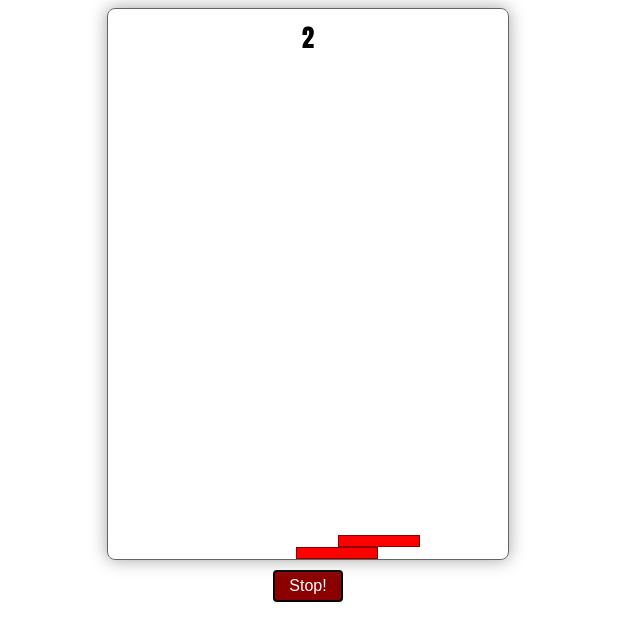
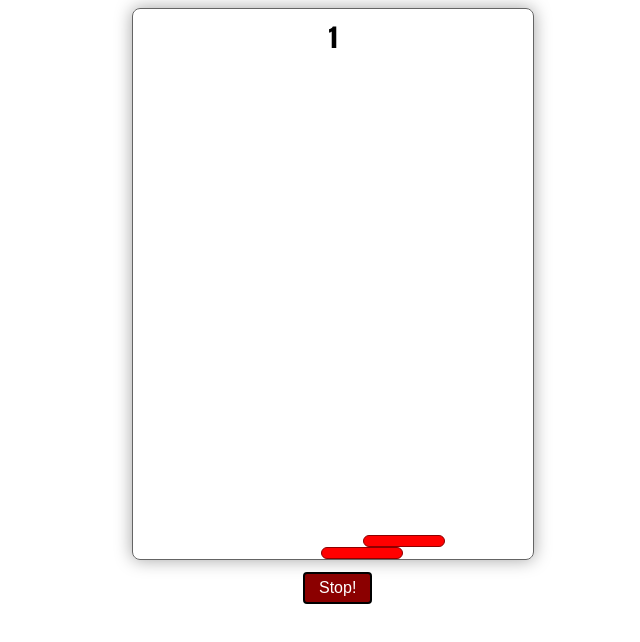
Before and after one commit to Jebolwski/build-a-tower, a plain HTML site: page index.html in a window 1280 px wide. Both pictures are taken after a click on the button "Stop!". Shown: the whole page, without its empty margins (332-972 px from the left). Drawn offline with Linux system fonts and the light colour scheme.

Commit message:
Add files via upload

```diff
--- a/index.html
+++ b/index.html
@@ -7,13 +7,15 @@
     <link rel="stylesheet" href="style.css" />
     <title>Document</title>
   </head>
+
   <body>
     <div class="game">
+      <div class="game__scores"></div>
       <div class="game__kid">
-        <div class="game__score">1</div>
+        <div class="game__score">0</div>
         <div class="game__sliders"></div>
+        <button class="game__btn" onclick="StopSliding(1)">Stop!</button>
       </div>
-      <button class="game__btn" onclick="StopSliding(1)">Stop!</button>
     </div>
     <script src="script.js"></script>
   </body>
--- a/script.js
+++ b/script.js
@@ -8,6 +8,15 @@ for (let index = 25; index > 0; index--) {
   let game = document.querySelector(".game__sliders");
   game.append(slider);
 }
+
+const MAX_THREE = ["14", "6", "2"];
+
+let game_scores = document.querySelector(".game__scores");
+// for (i in MAX_THREE) {
+//   let score = document.createElement("h3");
+//   score.innerHTML = MAX_THREE[i];
+//   game_scores.appendChild(score);
+// }
 
 const StopSliding = (sliderindex) => {
   if (sliderindex < 26) {
@@ -74,6 +83,9 @@ const StopSliding = (sliderindex) => {
         sliderindex != 1
       ) {
         alert("You lose");
+        for (i in MAX_THREE) {
+          console.log(i);
+        }
         window.location.reload();
       } else {
         //?ALIGNING SLIDERS FROM LEFT
@@ -103,6 +115,11 @@ const StopSliding = (sliderindex) => {
       "onclick",
       "StopSliding(" + parseInt(sliderindex + 1) + ")"
     );
-    document.querySelector(".game__score").innerHTML = sliderindex + 1;
+    document.querySelector(".game__score").innerHTML = sliderindex;
   }
 };
+document.addEventListener("keydown", (event) => {
+  if (event.key == " ") {
+    document.querySelector(".game__btn").click();
+  }
+});
--- a/style.css
+++ b/style.css
@@ -3,8 +3,10 @@
 }
 
 .game {
-  display: grid;
-  place-items: center;
+  display: flex;
+  justify-content: center;
+  align-items: center;
+  gap: 50px;
 }
 
 .game__kid {
@@ -19,6 +21,9 @@
 .game__btn {
   background-color: darkred;
   margin-top: 10px;
+  position: absolute;
+  bottom: -45px;
+  left: 170px;
   padding: 5px 14px;
   font-size: 16px;
   color: white;
@@ -36,6 +41,7 @@
   background-color: red;
   border: 1px solid darkred;
   height: 10px;
+  border-radius: 8px;
   visibility: hidden;
 }
 
```
